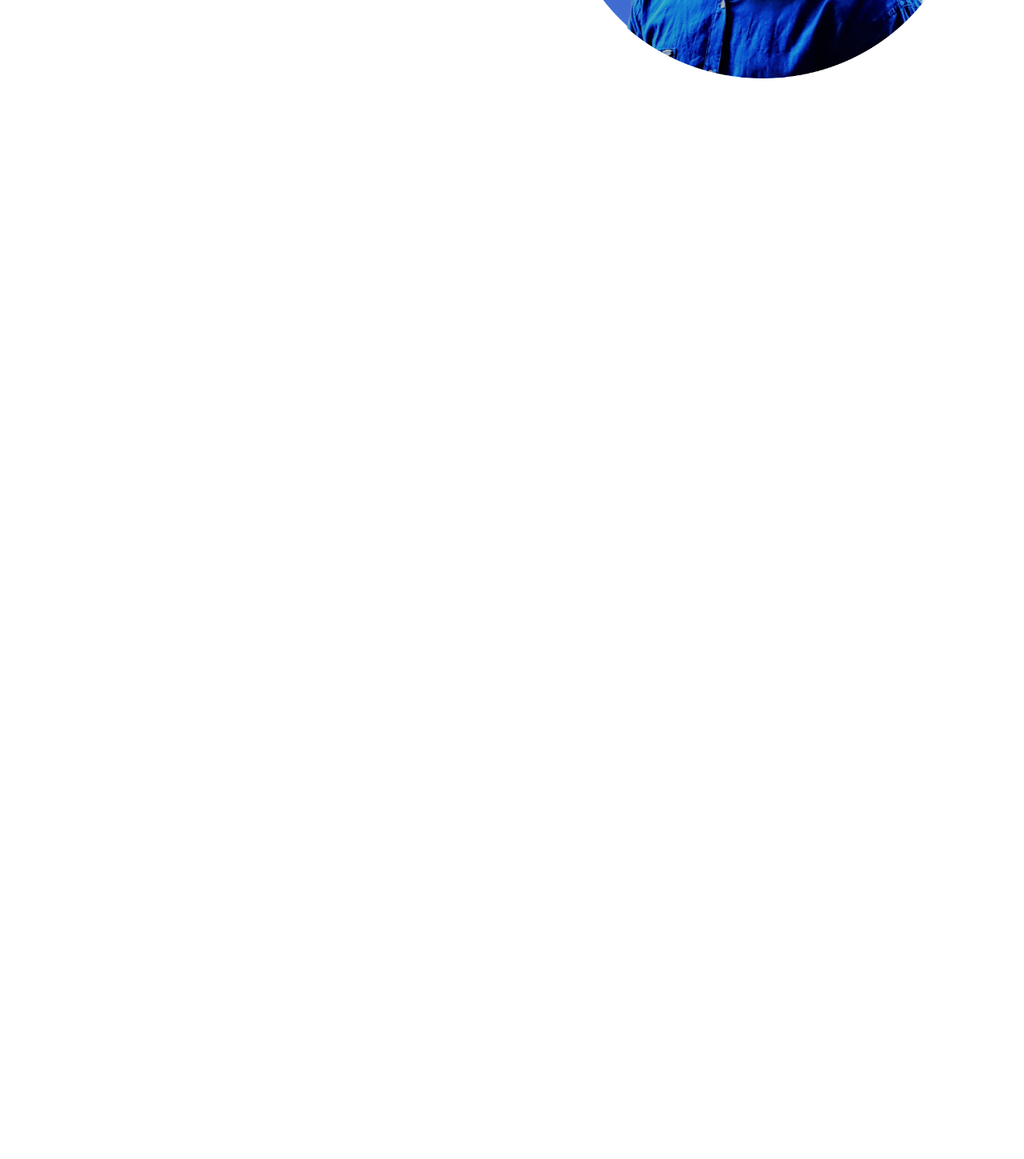
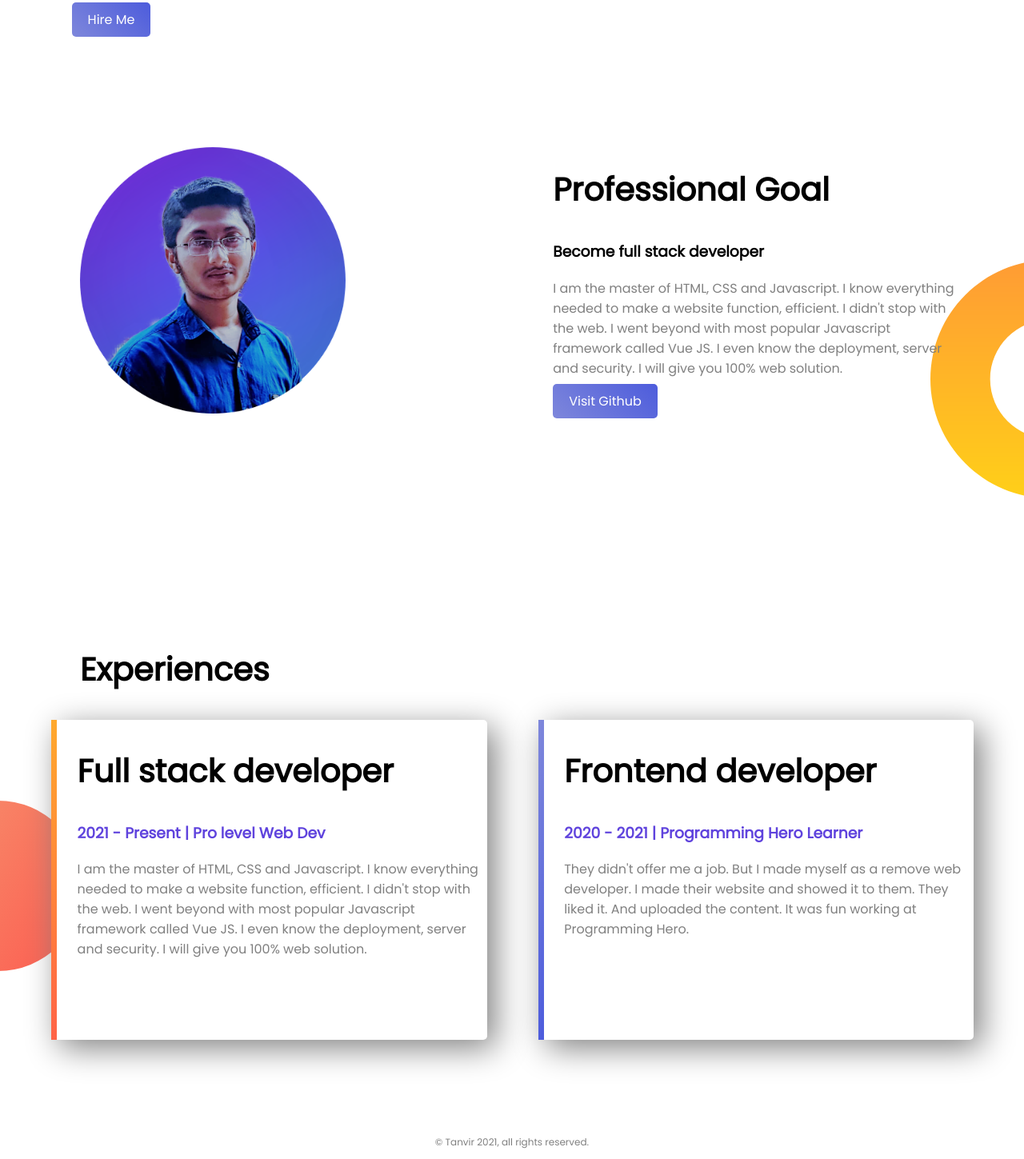
Before and after one commit to TanvirFahimBD/web-portfolio, a plain HTML site: page index.html in a window 1280 px wide. Shown: the part 426-1875 px from the top of the page at 80% size. Before the commit the page ends 800 px from the top, so only its background shows below. Drawn offline with Linux system fonts and the light colour scheme.

Commit message:
site finished

```diff
--- a/index.html
+++ b/index.html
@@ -12,18 +12,76 @@
     <link rel="stylesheet" href="style.css" />
   </head>
   <body>
+    <section class="top-banner">
       <div class="half-width">
         <h1>Welcome To</h1>
-      <h1><span class="name-highlight">Tanvir </span> Website</h1>
-      <h3>Professional Web Developer</h3>
+        <h1><span class="slateblue-highlight">Tanvir </span> Website</h1>
+        <h3>Professional front end developer</h3>
         <p>
-        Lorem ipsum dolor sit amet consectetur adipisicing elit. Id possimus
-        aperiam similique eligendi cupiditate nihil. Accusantium maiores quae ea
-        autem. Adipisci sapiente fugiat corporis ipsam!
+          They didn't offer me a job. But I made myself as a remove web
+          developer. I made their website and showed it to them. They liked it.
+          And uploaded the content. It was fun working at Programming Hero.
         </p>
+        <a
+          class="link-button"
+          href="https://www.linkedin.com/in/tanvir-hossain-fahim-084478156/"
+          target="_blank"
+          >Hire Me</a
+        >
       </div>
       <div class="half-width">
         <img src="images/mine/profile1.png" alt="" />
       </div>
+    </section>
+    <section class="dream-area">
+      <div class="half-width">
+        <img src="images/mine/profile2.png" alt="" />
+      </div>
+      <div class="half-width">
+        <h2>Professional Goal</h2>
+        <h3>Become full stack developer</h3>
+        <p>
+          I am the master of HTML, CSS and Javascript. I know everything needed
+          to make a website function, efficient. I didn't stop with the web. I
+          went beyond with most popular Javascript framework called Vue JS. I
+          even know the deployment, server and security. I will give you 100%
+          web solution.
+        </p>
+        <a
+          class="link-button"
+          href="https://github.com/TanvirFahimBD"
+          target="_blank"
+          >Visit Github</a
+        >
+      </div>
+    </section>
+    <section class="experience-area">
+      <h2 class="exprience">Experiences</h2>
+      <div id="full-stack" class="half-width single-experience">
+        <h2>Full stack developer</h2>
+        <h3 class="slateblue-highlight">2021 - Present | Pro level Web Dev</h3>
+        <p>
+          I am the master of HTML, CSS and Javascript. I know everything needed
+          to make a website function, efficient. I didn't stop with the web. I
+          went beyond with most popular Javascript framework called Vue JS. I
+          even know the deployment, server and security. I will give you 100%
+          web solution.
+        </p>
+      </div>
+      <div id="frontend" class="half-width single-experience">
+        <h2>Frontend developer</h2>
+        <h3 class="slateblue-highlight">
+          2020 - 2021 | Programming Hero Learner
+        </h3>
+        <p>
+          They didn't offer me a job. But I made myself as a remove web
+          developer. I made their website and showed it to them. They liked it.
+          And uploaded the content. It was fun working at Programming Hero.
+        </p>
+      </div>
+    </section>
+    <footer>
+      <p>© Tanvir 2021, all rights reserved.</p>
+    </footer>
   </body>
 </html>
--- a/style.css
+++ b/style.css
@@ -1,9 +1,16 @@
 body {
   box-sizing: border-box;
   font-family: 'Poppins', sans-serif;
+  margin: 0;
 }
-.name-highlight {
-  color: rgb(99, 168, 211);
+h1 {
+  font-size: 50px;
+}
+h2 {
+  font-size: 40px;
+}
+.slateblue-highlight {
+  color: #5f43dd;
 }
 .half-width {
   width: 40%;
@@ -11,7 +18,58 @@ body {
   margin-left: 5%;
   padding-left: 2%;
 }
+p {
+  color: gray;
+}
 .half-width img {
-  width: 100%;
+  width: 65%;
   padding: 10px;
 }
+.top-banner {
+  background-image: url(images/top-banner.png);
+  background-repeat: no-repeat;
+}
+section {
+  height: 500px;
+  padding-bottom: 100px;
+}
+.link-button {
+  text-decoration: none;
+  background-image: linear-gradient(45deg, #7e87db, #4d5cdc);
+  padding: 10px 20px;
+  border-radius: 5px;
+  color: white;
+}
+.dream-area {
+  background-image: url(images/dream-bg.png);
+  background-repeat: no-repeat;
+  background-position: right;
+}
+.exprience {
+  margin-left: 100px;
+}
+.single-experience {
+  box-shadow: 10px 10px 40px gray;
+  border-radius: 5px;
+  height: 80%;
+  background-color: white;
+}
+.experience-area {
+  background-image: url(images/exp-bg.png);
+  background-repeat: no-repeat;
+  background-position: left;
+}
+#full-stack {
+  border-left: 7px solid;
+  border-image: linear-gradient(180deg, #ffa92d, tomato);
+  border-image-slice: 1;
+}
+#frontend {
+  border-left: 7px solid;
+  border-image: linear-gradient(180deg, #7e87db, #4d5cdc);
+  border-image-slice: 1;
+}
+footer p {
+  text-align: center;
+  font-size: 12px;
+}
```
Lines whose indentation alone changed are shown as unchanged.
